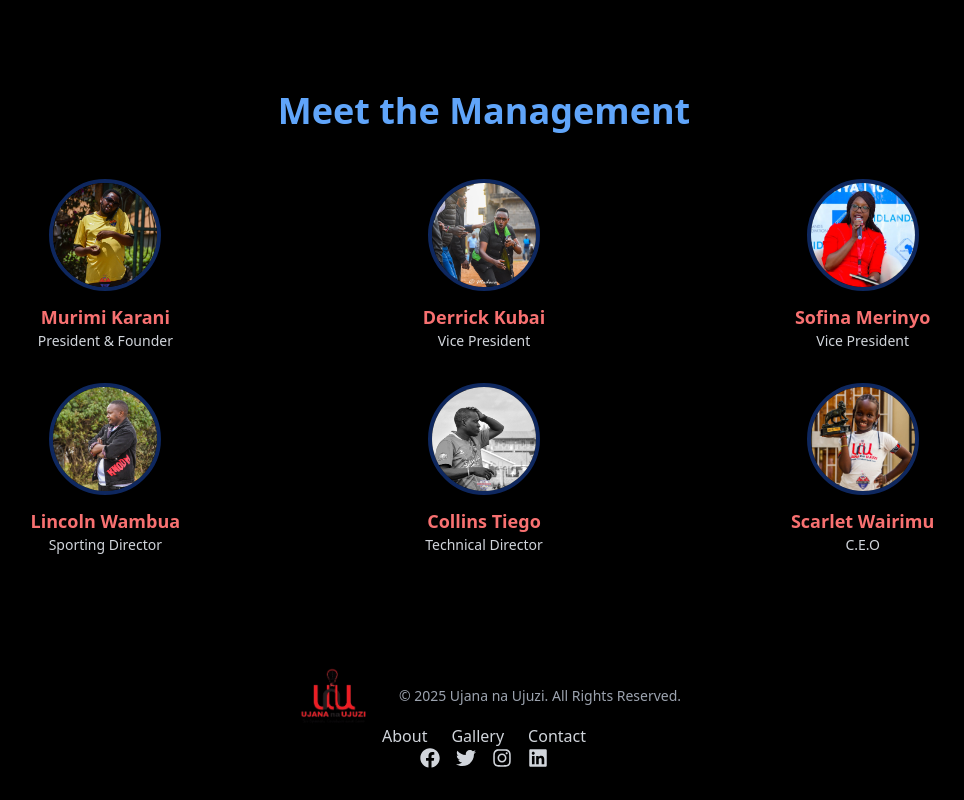
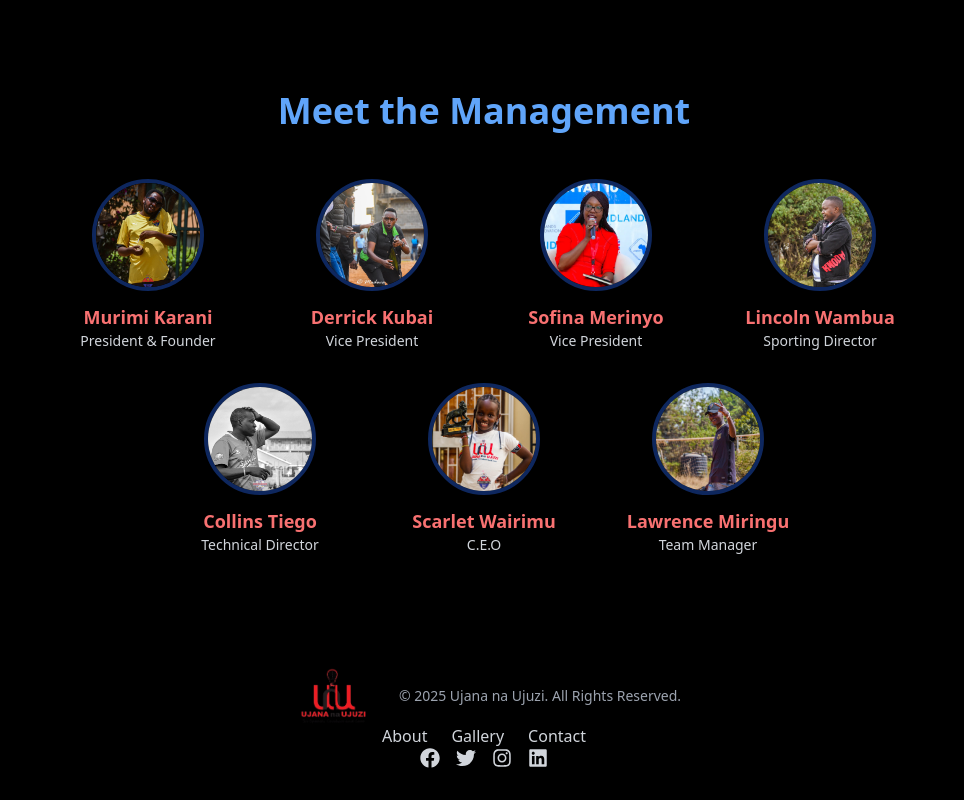
Before and after one commit to Larrymeez/Ujana-na-Ujuzi, a React (Vite) app: page /bulldogs in a window 1280 px wide. Shown: the part 4064-4864 px from the top of the page, without its empty margins (156-1120 px from the left). Built offline with nearby package versions, Linux system fonts and the light colour scheme.

Commit message:
adds team manager is manangement section

```diff
--- a/src/Pages/Bulldogs.jsx
+++ b/src/Pages/Bulldogs.jsx
@@ -103,6 +103,7 @@ export default function Bulldogs() {
     { name: "Lincoln Wambua", role: "Sporting Director", photo: "/assets/lincoln.jpg" },
     { name: "Collins Tiego", role: "Technical Director", photo: "/assets/tiego.jpg" },
     { name: "Scarlet Wairimu", role: "C.E.O", photo: "/assets/hero2.jpg" },
+    { name: "Lawrence Miringu", role: "Team Manager", photo: "/assets/larry.jpg" },
   ];
 
   const merch = [
@@ -275,7 +276,7 @@ export default function Bulldogs() {
                             onClick={() =>
                               setSelection({ ...selection, size, color })
                             }
-                            className={`w-8 h-8 rounded-full border-2 border-gray-500 transition-transform transform hover:scale-110`}
+                            className="w-8 h-8 rounded-full border-2 border-gray-500 transition-transform transform hover:scale-110"
                             style={{
                               backgroundColor: color,
                               opacity:
@@ -462,12 +463,26 @@ export default function Bulldogs() {
         <h2 className="text-4xl font-bold text-blue-400 mb-12 text-center">
           Meet the Management
         </h2>
-        <div className="grid grid-cols-3 gap-8 justify-items-center">
-          {management.map((person, idx) => (
-            <div
-              key={idx}
-              className="flex flex-col items-center text-center w-48"
-            >
+
+        {/* First row: 4 people */}
+        <div className="flex justify-center gap-8 flex-wrap mb-8">
+          {management.slice(0, 4).map((person, idx) => (
+            <div key={idx} className="flex flex-col items-center text-center w-48">
+              <img
+                src={person.photo}
+                alt={person.name}
+                className="w-28 h-28 rounded-full object-cover mb-3 border-4 border-blue-600/40 shadow-lg"
+              />
+              <h3 className="text-lg font-bold text-red-400">{person.name}</h3>
+              <p className="text-gray-300 text-sm">{person.role}</p>
+            </div>
+          ))}
+        </div>
+
+        {/* Second row: 3 people */}
+        <div className="flex justify-center gap-8 flex-wrap">
+          {management.slice(4).map((person, idx) => (
+            <div key={idx} className="flex flex-col items-center text-center w-48">
               <img
                 src={person.photo}
                 alt={person.name}
```
Also changed, not shown: public/assets/larry.jpg (added).
